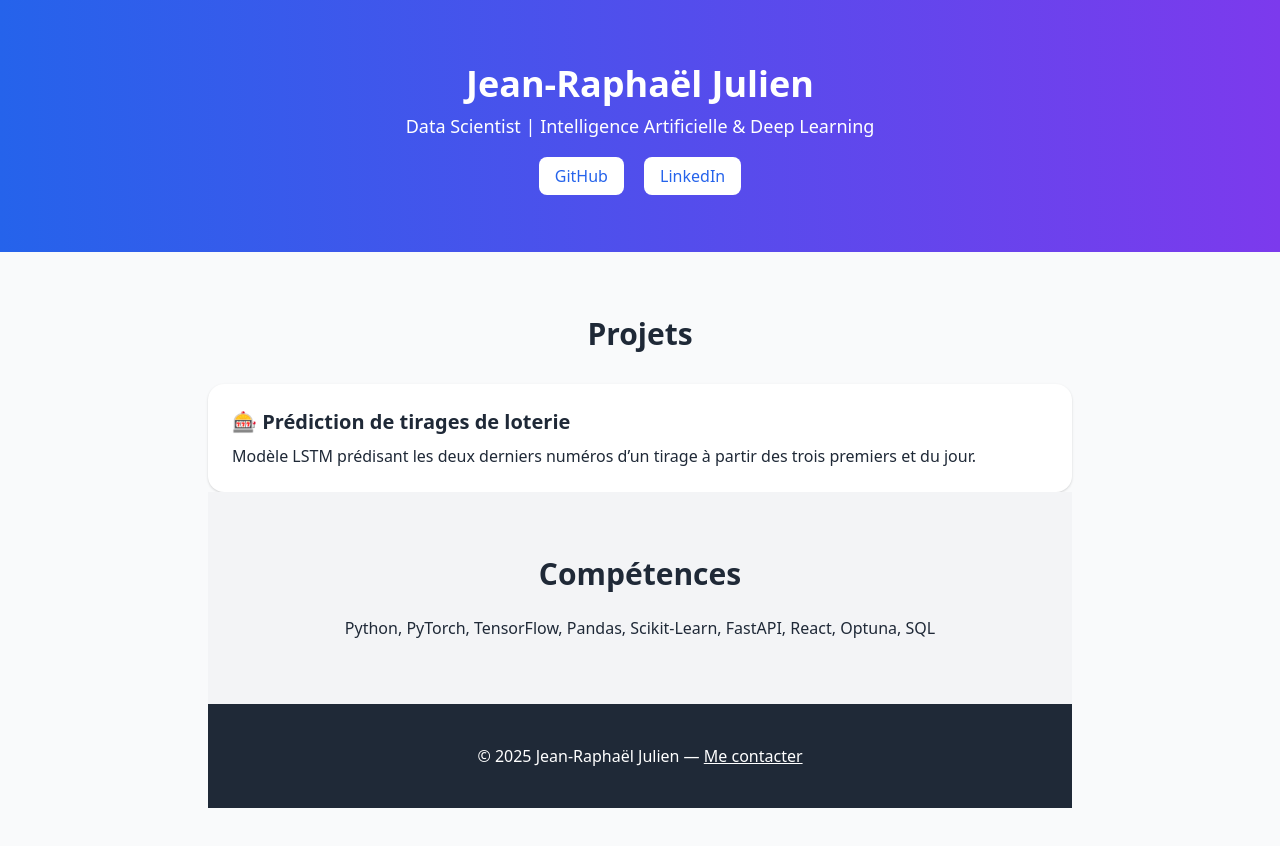
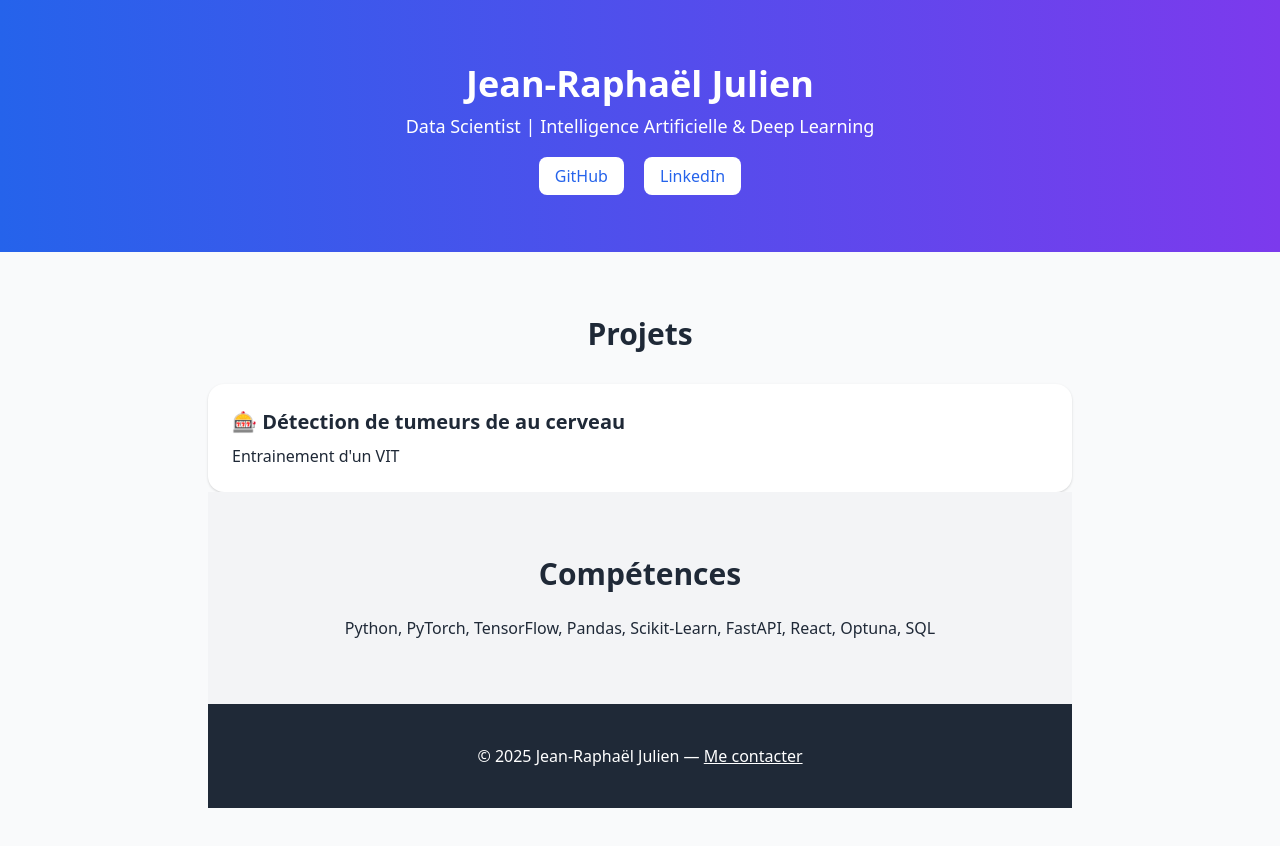
Before and after one commit to jrj37/jrj37.github.io, a plain HTML site: page index.html in a window 1280 px wide. Drawn offline with nearby package versions, Linux system fonts and the light colour scheme.

Commit message:
modification des projets

```diff
--- a/index.html
+++ b/index.html
@@ -23,8 +23,8 @@
     <h2 class="text-3xl font-semibold text-center mb-8">Projets</h2>
 
       <div class="bg-white p-6 rounded-2xl shadow">
-        <h3 class="text-xl font-bold mb-2">🎰 Prédiction de tirages de loterie</h3>
-        <p>Modèle LSTM prédisant les deux derniers numéros d’un tirage à partir des trois premiers et du jour.</p>
+        <h3 class="text-xl font-bold mb-2">🎰 Détection de tumeurs de au cerveau</h3>
+        <p>Entrainement d'un VIT</p>
       </div>
 
   <!-- Compétences -->
```
